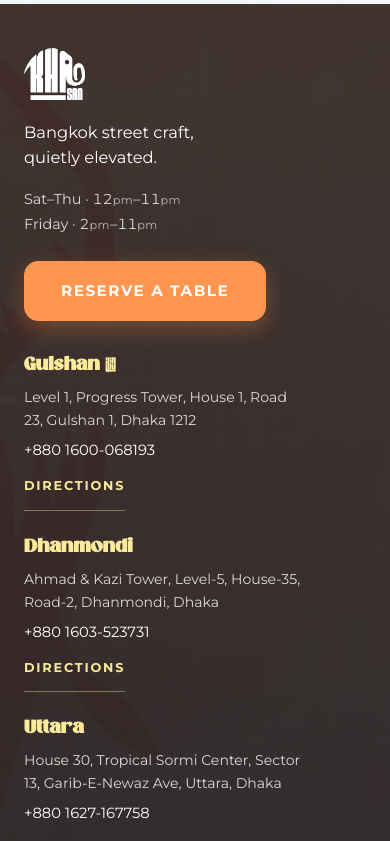
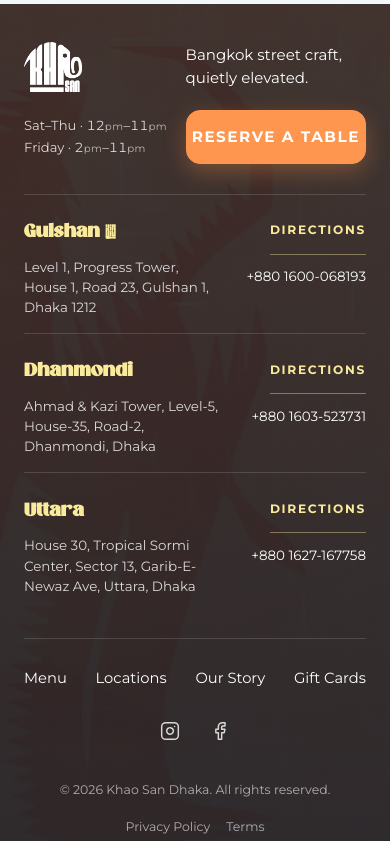
Before and after one commit to khaosanbdwed-ctrl/Khao-san-website, a Next.js app: page /menu in a window 390 px wide. Shown: the part 980-1821 px from the top of the page. Built offline with nearby package versions, Linux system fonts and the light colour scheme; no server answers; the database is empty.

Commit message:
Refine responsive footer layout

```diff
--- a/app/styles/12-footer.css
+++ b/app/styles/12-footer.css
@@ -31,7 +31,7 @@
        last section and the footer - the exact thing the seam rework exists to
        remove. The footer is dark against a light field, so the change of
        ground already marks the join. */
-    padding: clamp(44px, 5vw, 68px) 0 clamp(26px, 2.6vw, 38px);
+    padding: 32px 0 20px;
 
     --color-text-primary: #ffffff;
     --color-text-secondary: rgba(255, 255, 255, 0.82);
@@ -85,7 +85,7 @@
        the button wrapping while the outlets ran short. */
     grid-template-columns: 1.5fr repeat(3, minmax(0, 1fr));
     gap: clamp(28px, 3.4vw, 56px);
-    padding-bottom: clamp(44px, 5vw, 76px);
+    padding-bottom: 28px;
     align-items: start;
 }
 
@@ -100,9 +100,9 @@
    Pair this rule with the surface: light footer -> no filter, dark footer ->
    this. */
 .footer-logo {
-    height: clamp(52px, 5vw, 68px);
+    height: 56px;
     width: auto;
-    margin: 0 0 20px;
+    margin: 0 0 12px;
     opacity: 1;
     filter: brightness(0) invert(1);
 }
@@ -111,7 +111,7 @@
     font-size: 1.02rem;
     line-height: 1.5;
     max-width: 26ch;
-    margin: 0 0 20px;
+    margin: 0 0 12px;
     text-wrap: pretty;
 }
 /* Two rows, not a run-on sentence: opening times are scanned, not read, and
@@ -121,7 +121,7 @@
     display: flex;
     flex-direction: column;
     gap: 3px;
-    margin: 0 0 26px;
+    margin: 0 0 14px;
     color: var(--color-text-secondary);
     font-size: 0.9rem;
     line-height: 1.5;
@@ -132,7 +132,10 @@
     letter-spacing: 0.04em;
     opacity: 0.8;
 }
-.footer-cta { white-space: nowrap; }
+.footer-cta {
+    padding: 13px 24px;
+    white-space: nowrap;
+}
 
 /* The outlets. Three identical blocks - no card, no rule, no shadow. */
 .footer-outlet {
@@ -224,7 +227,7 @@
 
        Padding here rather than margins because it sits INSIDE the border, so
        the rule gets air on both sides from one declaration. */
-    padding: clamp(20px, 2.2vw, 32px) 0;
+    padding: 12px 0;
     border-top: 1px solid rgba(255, 255, 255, 0.14);
 }
 .footer-nav-list {
@@ -281,7 +284,7 @@
     align-items: center;
     flex-wrap: wrap;
     gap: 4px 24px;
-    margin-top: clamp(10px, 1.2vw, 18px);
+    margin-top: 2px;
     /* No hairline. Two rules in a footer this short would put a line every
        ~60px down its lower half; the change of type size and colour is enough
        of a break, and zone 2's rule already marks where the substance ends. */
@@ -324,49 +327,140 @@
     }
     .footer-brand {
         grid-column: 1 / -1;
-        padding-bottom: clamp(8px, 1.5vw, 16px);
+        display: grid;
+        grid-template-columns: 88px minmax(0, 1fr) auto;
+        grid-template-areas:
+            "logo tagline action"
+            "logo hours action";
+        gap: 6px 22px;
+        align-items: center;
+        padding-bottom: 6px;
     }
+    .footer-logo { grid-area: logo; margin: 0; }
+    .footer-tagline { grid-area: tagline; margin: 0; }
+    .footer-hours { grid-area: hours; margin: 0; }
+    .footer-cta { grid-area: action; }
     .footer-outlet { padding-top: 0; }
 }
 @media (max-width: 700px) {
-    .footer-grid { grid-template-columns: repeat(2, minmax(0, 1fr)); }
+    .site-footer {
+        padding: 38px 0 24px;
+        background-position: 38% center;
+    }
+
+    /* On a phone, the footer is a contact tool rather than four desktop
+       columns squeezed into a stack. The brand becomes a compact two-column
+       introduction and every outlet becomes one scan row: identity on the
+       left, immediate actions on the right. All NAP content stays visible. */
+    .footer-grid {
+        grid-template-columns: 1fr;
+        gap: 0;
+        padding-bottom: 26px;
+    }
+
+    .footer-brand {
+        grid-column: auto;
+        display: grid;
+        grid-template-columns: minmax(0, 0.9fr) minmax(0, 1.1fr);
+        grid-template-areas:
+            "logo tagline"
+            "hours action";
+        column-gap: 18px;
+        row-gap: 18px;
+        align-items: center;
+        padding-bottom: 30px;
+    }
+    .footer-logo {
+        grid-area: logo;
+        width: 64px;
+        height: auto;
+        margin: 0;
+    }
+    .footer-tagline {
+        grid-area: tagline;
+        margin: 0;
+        max-width: 24ch;
+    }
+    .footer-hours {
+        grid-area: hours;
+        margin: 0;
+        font-size: 0.82rem;
+        line-height: 1.45;
+    }
+    .footer-cta {
+        grid-area: action;
+        width: 100%;
+        min-width: 0;
+        padding-inline: 14px;
+        text-align: center;
+    }
+
+    .footer-outlet {
+        display: grid;
+        grid-template-columns: minmax(0, 1fr) auto;
+        grid-template-areas:
+            "name directions"
+            "address telephone";
+        column-gap: 18px;
+        align-items: start;
+        padding: 16px 0;
+        border-top: 1px solid rgba(255, 255, 255, 0.14);
+    }
+    .footer-outlet-name {
+        grid-area: name;
+        align-self: center;
+        margin: 0;
+    }
+    .footer-outlet-address {
+        grid-area: address;
+        align-self: start;
+        max-width: 29ch;
+        padding-top: 2px;
+        font-size: 0.84rem;
+        line-height: 1.5;
+    }
+    .footer-outlet-tel {
+        grid-area: telephone;
+        justify-self: end;
+        align-self: start;
+        margin: 0;
+        font-size: 0.84rem;
+        white-space: nowrap;
+    }
+    .footer-outlet-map {
+        grid-area: directions;
+        justify-self: end;
+        margin: 0;
+        font-size: 0.76rem;
+    }
+
+    .footer-nav {
+        justify-content: center;
+        gap: 8px 16px;
+        padding: 18px 0;
+    }
+    .footer-nav-list:first-child {
+        width: 100%;
+        justify-content: space-between;
+        gap: 0 12px;
+    }
+    .footer-nav-list--social {
+        width: 100%;
+        justify-content: center;
+    }
+    .footer-bottom {
+        justify-content: center;
+        margin-top: 8px;
+        text-align: center;
+    }
+    .footer-legal { justify-content: center; }
 }
 @media (max-width: 460px) {
-    .footer-grid { grid-template-columns: 1fr; gap: 26px; }
-    /* Rows sit left-aligned under each other rather than pushing to opposite
-       edges of a 360px screen, where `space-between` strands one word a side. */
-    .footer-nav { justify-content: flex-start; gap: 0 22px; }
-    .footer-bottom { justify-content: flex-start; }
+    .footer-brand {
+        column-gap: 14px;
+    }
+    .footer-logo { width: 58px; }
+    .footer-tagline { font-size: 0.94rem; }
+    .footer-outlet { column-gap: 12px; }
+    .footer-outlet-address { max-width: 22ch; }
 }
-
-/* --- Mobile Responsiveness Adjustments --- */
-.location-card-container {
-    position: relative;
-    width: 100vw;
-    height: 100vh;
-    min-height: 800px;
-    display: flex;
-    align-items: center;
-    margin-left: calc(50% - 50vw);
-}
-
-.location-card-image-wrapper {
-    position: absolute;
-    top: 0; left: 0;
-    width: 100%; height: 100%;
-    z-index: 0;
-}
-
-.location-card-content {
-    position: relative;
-    z-index: 2;
-    width: 100%;
-    max-width: 700px;
-    padding: 0 8vw;
-}
-
-/* Phone type floor - `Directions` rendered at 11.5px, which is small for a
-   tracked uppercase label on a dark ground at arm's length. */
-@media (max-width: 768px) {
-    .footer-outlet-map { font-size: 0.8rem; }
-}
```
